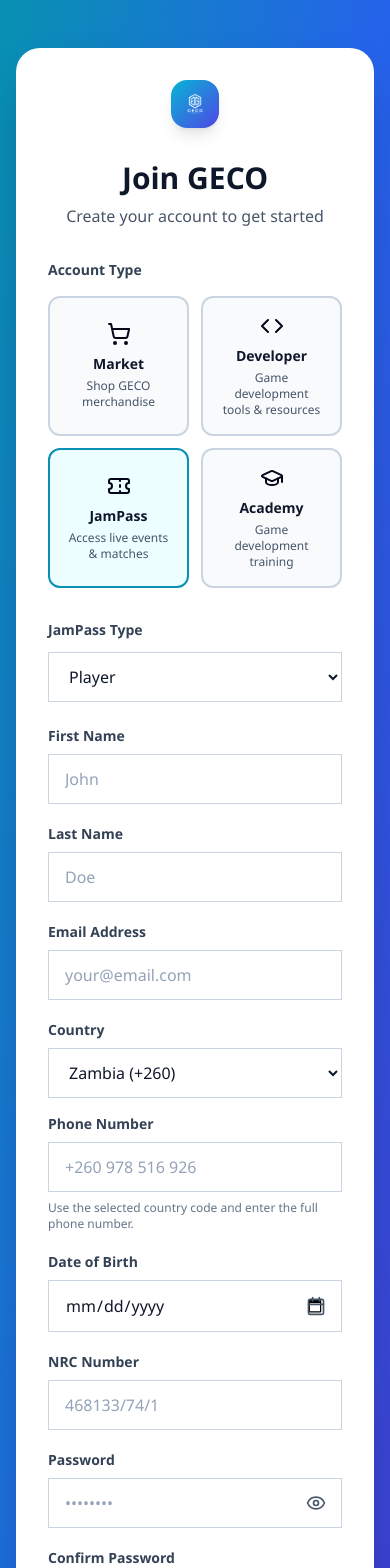
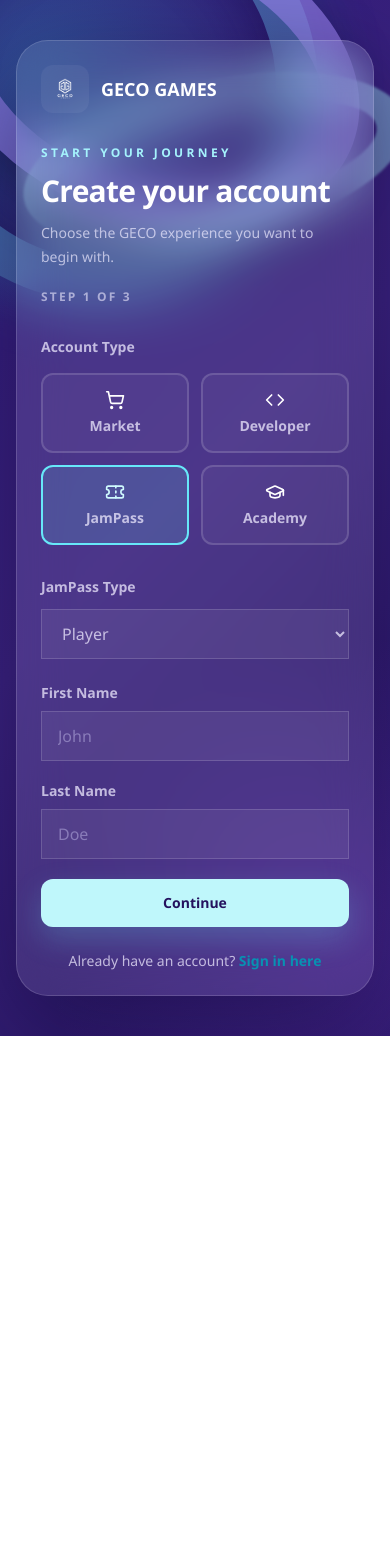
Before and after one commit to geco-games-studios/geco-games-studios, a Next.js app in the folder studios/: page /register in a window 390 px wide. Shown: the top 1568 px of the page. After the commit the page ends 1036 px from the top, so only its background shows below. Built offline with nearby package versions, Linux system fonts and the light colour scheme.

Commit message:
Patch 0.4.3

```diff
--- a/studios/app/register/page.tsx
+++ b/studios/app/register/page.tsx
@@ -3,16 +3,16 @@
 import { useState } from "react"
 import Link from "next/link"
 import { useRouter } from "next/navigation"
-import { Eye, EyeOff, Check, Calendar, Code, GraduationCap, Lock, ShoppingCart, Ticket, User } from "lucide-react"
+import { Eye, EyeOff, Check, Calendar, Code, Gamepad2, GraduationCap, Lock, Loader2, ShoppingCart, Ticket, Trophy, User } from "lucide-react"
 import Image from "next/image"
 import { COUNTRIES, ACCOUNT_TYPES, JAMPASS_SUB_TYPES, ACADEMY_SUB_TYPES } from "@/lib/countries"
 import { persistAuthSession } from "@/lib/auth-session"
 
 const ACCOUNT_TYPE_ICONS: Record<string, React.ReactNode> = {
-  cart: <ShoppingCart className="h-6 w-6" />,
-  code: <Code className="h-6 w-6" />,
-  ticket: <Ticket className="h-6 w-6" />,
-  graduation: <GraduationCap className="h-6 w-6" />,
+  cart: <ShoppingCart className="h-5 w-5" />,
+  code: <Code className="h-5 w-5" />,
+  ticket: <Ticket className="h-5 w-5" />,
+  graduation: <GraduationCap className="h-5 w-5" />,
 }
 
 export default function SignupPage() {
@@ -38,6 +38,7 @@ export default function SignupPage() {
   const [error, setError] = useState("")
   const [selectedType, setSelectedType] = useState("jampass")
   const [isLoading, setIsLoading] = useState(false)
+  const [currentStep, setCurrentStep] = useState<1 | 2 | 3>(1)
   const router = useRouter()
 
   // Academy admins register with just name/email/password + an 8-digit key.
@@ -103,6 +104,35 @@ export default function SignupPage() {
       ...prev,
       account_type: accountType,
     }))
+  }
+
+  const continueToDetails = () => {
+    setError("")
+    if (!formData.first_name.trim()) return setError("First name is required")
+    if (!formData.last_name.trim()) return setError("Last name is required")
+    setCurrentStep(2)
+  }
+
+  const continueToConfirmation = () => {
+    setError("")
+    if (!formData.email.includes("@")) return setError("Please enter a valid email address")
+    if (!isAcademyAdmin && !formData.phone_number.trim()) return setError("Phone number is required")
+    if (!isAcademyAdmin && !formData.date_of_birth) return setError("Date of birth is required")
+    setCurrentStep(3)
+  }
+
+  const handleFormSubmit = (event: React.FormEvent) => {
+    if (currentStep === 1) {
+      event.preventDefault()
+      continueToDetails()
+      return
+    }
+    if (currentStep === 2) {
+      event.preventDefault()
+      continueToConfirmation()
+      return
+    }
+    handleSignup(event)
   }
 
   const handleSignup = async (e: React.FormEvent) => {
@@ -259,46 +289,69 @@ export default function SignupPage() {
   }
 
   return (
-    <div className="min-h-screen bg-gradient-to-br from-cyan-600 via-blue-600 to-indigo-700 px-4 py-12 sm:px-6 lg:px-8">
-      <div className="mx-auto max-w-2xl">
-        {/* Card */}
-        <div className="rounded-3xl bg-white p-8 shadow-2xl dark:bg-slate-800 sm:p-12">
-          {/* Logo */}
-          <div className="flex justify-center mb-8">
-            <div className="relative h-12 w-12 rounded-2xl bg-gradient-to-br from-cyan-500 to-indigo-600 flex items-center justify-center shadow-lg">
-              <Image src="/logo-light.png" alt="Geco Games Studios" fill sizes="48px" className="object-contain p-1" priority />
+    <main className="register-page relative min-h-screen overflow-hidden bg-[#2c196f] text-white">
+      <div className="absolute inset-0 bg-[radial-gradient(circle_at_12%_8%,rgba(43,221,225,.28),transparent_24%),radial-gradient(circle_at_88%_90%,rgba(136,73,232,.28),transparent_30%),linear-gradient(135deg,#311b79_0%,#3b237f_48%,#25145f_100%)]" />
+      <div className="absolute -left-28 -top-32 h-[430px] w-[430px] rounded-full border-[42px] border-cyan-300/30 shadow-[inset_0_0_60px_rgba(10,10,60,.45),0_0_70px_rgba(34,211,238,.18)]" />
+      <div className="absolute -left-16 -top-20 h-[300px] w-[430px] rotate-[20deg] rounded-[50%] border-[36px] border-violet-400/55 shadow-[0_20px_50px_rgba(6,4,40,.45)]" />
+      <div className="absolute left-5 top-20 h-[160px] w-[390px] -rotate-[12deg] rounded-[50%] border-[30px] border-cyan-200/45 blur-[1px]" />
+
+      <div className="relative z-10 mx-auto grid min-h-screen w-full max-w-[1440px] lg:grid-cols-[.92fr_1.08fr]">
+        <section className="relative hidden min-h-screen flex-col justify-end px-12 py-16 lg:flex xl:px-20 xl:py-20">
+          <div className="max-w-lg">
+            <Link href="/" className="inline-flex items-center gap-4">
+              <div className="relative h-20 w-20 overflow-hidden rounded-2xl bg-white/5">
+                <Image src="/logo-light.png" alt="Geco Games Studios" fill sizes="80px" className="object-contain p-1" priority />
+              </div>
+              <div>
+                <p className="text-3xl font-black tracking-tight">GECO GAMES</p>
+                <p className="mt-1 text-xs font-bold uppercase tracking-[.3em] text-cyan-200">Studios</p>
+              </div>
+            </Link>
+            <h1 className="mt-10 text-4xl font-black leading-tight tracking-[-.03em] xl:text-5xl">Create one account for every GECO experience.</h1>
+            <p className="mt-5 max-w-md text-lg leading-8 text-violet-100/80">Play, build, compete, and learn across the GECO universe with a single account.</p>
+            <div className="mt-9 flex flex-wrap gap-3">
+              <span className="inline-flex items-center gap-2 rounded-xl border border-white/15 bg-white/5 px-4 py-3 text-sm font-bold"><Gamepad2 className="h-4 w-4 text-cyan-300" /> Developer</span>
+              <span className="inline-flex items-center gap-2 rounded-xl border border-white/15 bg-white/5 px-4 py-3 text-sm font-bold"><Trophy className="h-4 w-4 text-amber-300" /> JamPass</span>
+              <span className="inline-flex items-center gap-2 rounded-xl border border-white/15 bg-white/5 px-4 py-3 text-sm font-bold"><GraduationCap className="h-4 w-4 text-fuchsia-300" /> Academy</span>
             </div>
           </div>
+        </section>
 
-          <h1 className="text-3xl font-bold text-center text-slate-900 dark:text-white mb-2">
-            Join GECO
-          </h1>
-          <p className="text-center text-slate-600 dark:text-slate-400 mb-8">
-            Create your account to get started
-          </p>
-
+        <section className="flex min-h-screen items-start justify-center px-4 py-10 sm:px-8 lg:px-14 lg:py-16 xl:px-20">
+          <div className="w-full max-w-[960px] rounded-[2rem] border border-white/15 bg-white/[.09] p-6 shadow-[0_32px_100px_rgba(11,5,46,.45)] backdrop-blur-xl sm:p-10 xl:p-12">
+            <div className="mb-8 flex items-center gap-3 lg:hidden">
+              <div className="relative h-12 w-12 overflow-hidden rounded-xl bg-white/5"><Image src="/logo-light.png" alt="Geco Games Studios" fill sizes="48px" className="object-contain p-1" /></div>
+              <p className="text-lg font-black">GECO GAMES</p>
+            </div>
+            <p className="text-xs font-black uppercase tracking-[.28em] text-cyan-200">Start your journey</p>
+            <h2 className="mt-3 text-3xl font-black tracking-[-.025em] sm:text-4xl">Create your account</h2>
+            <p className="mt-3 text-sm leading-6 text-violet-100/70">Choose the GECO experience you want to begin with.</p>
+            <p className="mt-5 text-xs font-bold uppercase tracking-[.18em] text-violet-100/60">Step {currentStep} of 3</p>
+        {/* Card */}
+          {currentStep === 1 && (
+            <>
           {/* Account Type Selection */}
-          <div className="mb-8">
+          <div className="mt-8 mb-8">
             <label className="block text-sm font-semibold text-slate-700 dark:text-slate-300 mb-4">
               Account Type
             </label>
-            <div className="grid gap-3 grid-cols-2 md:grid-cols-3">
+            <div className="grid grid-cols-2 gap-3 md:grid-cols-4">
               {ACCOUNT_TYPES.map((type) => (
                 <button
                   key={type.value}
+                  type="button"
                   onClick={() => handleAccountTypeChange(type.value)}
-                  className={`rounded-xl p-4 text-center transition border-2 ${
+                  title={type.description}
+                  aria-label={`${type.label}: ${type.description}`}
+                  className={`flex min-h-20 flex-col items-center justify-center rounded-xl border-2 p-3 text-center transition ${
                     selectedType === type.value
-                      ? "border-cyan-600 bg-cyan-50 dark:bg-cyan-900"
-                      : "border-slate-300 bg-slate-50 hover:border-cyan-300 dark:border-slate-600 dark:bg-slate-700"
+                      ? "border-cyan-300 bg-cyan-300/15 text-cyan-100"
+                      : "border-white/15 bg-white/[.04] hover:border-cyan-300/60 hover:bg-white/[.08]"
                   }`}
                 >
-                  <div className="mb-2 flex justify-center">{ACCOUNT_TYPE_ICONS[type.icon] ?? <User className="h-6 w-6" />}</div>
-                  <p className="font-semibold text-sm text-slate-900 dark:text-white">
+                  <div className="mb-1.5">{ACCOUNT_TYPE_ICONS[type.icon] ?? <User className="h-5 w-5" />}</div>
+                  <p className="text-sm font-semibold text-slate-900 dark:text-white">
                     {type.label}
-                  </p>
-                  <p className="text-xs text-slate-600 dark:text-slate-400 mt-1">
-                    {type.description}
                   </p>
                 </button>
               ))}
@@ -348,9 +401,11 @@ export default function SignupPage() {
               </select>
             </div>
           )}
+            </>
+          )}
 
           {/* Admin registration key gate */}
-          {isAcademyAdmin && (
+          {currentStep === 3 && isAcademyAdmin && (
             <div className="mb-6 rounded-xl border-2 border-amber-300 bg-amber-50 p-4 dark:border-amber-700/60 dark:bg-amber-900/20">
               <label className="flex items-center gap-2 text-sm font-semibold text-amber-800 dark:text-amber-300 mb-2">
                 <Lock className="h-4 w-4" /> Admin Registration Key
@@ -372,7 +427,9 @@ export default function SignupPage() {
           )}
 
           {/* Signup Form */}
-          <form onSubmit={handleSignup} className="space-y-5">
+          <form onSubmit={handleFormSubmit} className="space-y-5">
+            {currentStep === 1 && (
+              <>
             {/* First Name */}
             <div>
               <label className="block text-sm font-semibold text-slate-700 dark:text-slate-300 mb-2">
@@ -405,23 +462,17 @@ export default function SignupPage() {
               />
             </div>
 
-            {/* Email */}
-            <div>
-              <label className="block text-sm font-semibold text-slate-700 dark:text-slate-300 mb-2">
-                Email Address
-              </label>
-              <input
-                type="email"
-                name="email"
-                value={formData.email}
-                onChange={handleInputChange}
-                className="w-full rounded-lg border border-slate-300 bg-white px-4 py-3 text-slate-900 placeholder:text-slate-400 focus:border-cyan-600 focus:outline-none dark:border-slate-600 dark:bg-slate-700 dark:text-white"
-                placeholder="your@email.com"
-                required
-              />
-            </div>
+              </>
+            )}
 
-            {!isAcademyAdmin && (
+            {currentStep === 2 && (
+              <div>
+                <label className="mb-2 block text-sm font-semibold text-slate-700 dark:text-slate-300">Email Address</label>
+                <input type="email" name="email" value={formData.email} onChange={handleInputChange} className="w-full rounded-lg border border-slate-300 bg-white px-4 py-3 text-slate-900 placeholder:text-slate-400 focus:border-cyan-600 focus:outline-none dark:border-slate-600 dark:bg-slate-700 dark:text-white" placeholder="your@email.com" required />
+              </div>
+            )}
+
+            {currentStep === 2 && !isAcademyAdmin && (
               <>
                 {/* Country and Phone Number */}
                 <div className="grid gap-4 md:grid-cols-[1fr_1.4fr]">
@@ -484,6 +535,11 @@ export default function SignupPage() {
                   </div>
                 </div>
 
+              </>
+            )}
+
+            {currentStep === 3 && !isAcademyAdmin && (
+              <>
                 {/* NRC Number */}
                 <div>
                   <label className="block text-sm font-semibold text-slate-700 dark:text-slate-300 mb-2">
@@ -501,6 +557,8 @@ export default function SignupPage() {
               </>
             )}
 
+            {currentStep === 3 && (
+              <>
             {/* Password */}
             <div>
               <label className="block text-sm font-semibold text-slate-700 dark:text-slate-300 mb-2">
@@ -650,14 +708,31 @@ export default function SignupPage() {
               </div>
             )}
 
-            {/* Signup Button */}
-            <button
-              type="submit"
-              disabled={isLoading}
-              className="w-full rounded-lg bg-gradient-to-r from-cyan-600 to-indigo-600 px-6 py-3 text-sm font-semibold text-white transition hover:from-cyan-700 hover:to-indigo-700 disabled:opacity-50 disabled:cursor-not-allowed"
-            >
-              {isLoading ? "Creating account..." : "Create Account"}
-            </button>
+            <div className="flex gap-3">
+              <button type="button" onClick={() => { setError(""); setCurrentStep(2) }} disabled={isLoading} className="rounded-xl border border-white/20 bg-white/5 px-5 py-3 text-sm font-black text-white transition hover:bg-white/10">Back</button>
+              <button type="submit" disabled={isLoading} className="flex flex-1 items-center justify-center gap-2 rounded-lg bg-gradient-to-r from-cyan-600 to-indigo-600 px-6 py-3 text-sm font-semibold text-white transition hover:from-cyan-700 hover:to-indigo-700 disabled:cursor-not-allowed disabled:opacity-50">
+                {isLoading && <Loader2 className="h-4 w-4 animate-spin" />}
+                {isLoading ? "Creating account..." : "Create Account"}
+              </button>
+            </div>
+              </>
+            )}
+
+            {currentStep === 1 && (
+              <>
+                {error && <div className="rounded-lg bg-red-50 p-4 text-sm text-red-700 dark:bg-red-900 dark:text-red-200">{error}</div>}
+                <button type="submit" className="flex w-full items-center justify-center rounded-xl bg-cyan-200 px-6 py-3.5 text-sm font-black text-[#24125e] shadow-[0_12px_30px_rgba(103,232,249,.22)] transition hover:bg-white">Continue</button>
+              </>
+            )}
+            {currentStep === 2 && (
+              <>
+                {error && <div className="rounded-lg bg-red-50 p-4 text-sm text-red-700 dark:bg-red-900 dark:text-red-200">{error}</div>}
+                <div className="flex gap-3">
+                  <button type="button" onClick={() => { setError(""); setCurrentStep(1) }} className="rounded-xl border border-white/20 bg-white/5 px-5 py-3 text-sm font-black text-white transition hover:bg-white/10">Back</button>
+                  <button type="button" onClick={continueToConfirmation} className="flex flex-1 items-center justify-center rounded-xl bg-cyan-200 px-6 py-3.5 text-sm font-black text-[#24125e] shadow-[0_12px_30px_rgba(103,232,249,.22)] transition hover:bg-white">Continue</button>
+                </div>
+              </>
+            )}
           </form>
 
           {/* Login Link */}
@@ -670,16 +745,23 @@ export default function SignupPage() {
               Sign in here
             </Link>
           </p>
+
         </div>
+        </section>
+      </div>
 
-        {/* Info Section */}
-        <div className="mt-8 rounded-2xl bg-white/10 backdrop-blur-xl border border-white/20 p-6 text-white">
-          <h3 className="font-semibold mb-4">Registration Note</h3>
-          <p className="text-sm text-white/90">
-            After registration, you'll receive an email confirmation. Admin will manually create your account and send you login credentials via email.
-          </p>
-        </div>
-      </div>
-    </div>
+      <style jsx>{`
+        .register-page :global(label) { color: rgba(237, 233, 254, .9) !important; }
+        .register-page :global(input), .register-page :global(select) { border-color: rgba(255, 255, 255, .15) !important; background: rgba(255, 255, 255, .06) !important; color: white !important; }
+        .register-page :global(input::placeholder) { color: rgba(221, 214, 254, .4) !important; }
+        .register-page :global(input:focus), .register-page :global(select:focus) { border-color: rgba(103, 232, 249, .7) !important; box-shadow: 0 0 0 4px rgba(103, 232, 249, .1) !important; }
+        .register-page :global(select option) { background: #2c196f; color: white; }
+        .register-page :global(.text-slate-900), .register-page :global(.text-slate-700), .register-page :global(.text-slate-600), .register-page :global(.text-slate-500), .register-page :global(.dark\\:text-slate-300), .register-page :global(.dark\\:text-slate-400) { color: rgba(237, 233, 254, .75) !important; }
+        .register-page :global(.text-green-600), .register-page :global(.dark\\:text-green-400) { color: #86efac !important; }
+        .register-page :global(.bg-red-50), .register-page :global(.dark\\:bg-red-900) { background: rgba(239, 68, 68, .12) !important; border: 1px solid rgba(252, 165, 165, .25); color: #fee2e2 !important; }
+        .register-page :global(button[type=submit]) { background: #bff7fb !important; color: #24125e !important; box-shadow: 0 12px 30px rgba(103, 232, 249, .22); font-weight: 900; }
+        .register-page :global(button[type=submit]:hover) { background: white !important; }
+      `}</style>
+    </main>
   )
 }
--- a/studios/app/register/verify/page.tsx
+++ b/studios/app/register/verify/page.tsx
@@ -1,9 +1,10 @@
 "use client"
 
 import { useEffect, useState } from "react"
+import Image from "next/image"
 import Link from "next/link"
 import { useRouter } from "next/navigation"
-import { Loader2, AlertCircle, CheckCircle, RefreshCcw } from "lucide-react"
+import { CheckCircle, Loader2, RefreshCcw, Smartphone } from "lucide-react"
 
 export default function VerifyPhonePage() {
   const [otp, setOtp] = useState("")
@@ -109,83 +110,58 @@ export default function VerifyPhonePage() {
   }
 
   return (
-    <div className="min-h-screen bg-gradient-to-br from-slate-900 via-cyan-900 to-indigo-900 flex items-center justify-center px-4 py-12">
-      <div className="w-full max-w-lg">
-        <div className="backdrop-blur-xl bg-white/10 border border-white/20 rounded-3xl p-8 shadow-2xl dark:bg-slate-800/60 dark:border-slate-700/50">
-          <div className="mb-8 text-center">
-            <div className="mx-auto mb-4 flex h-16 w-16 items-center justify-center rounded-3xl bg-cyan-500/10 text-cyan-300 shadow-lg shadow-cyan-500/10">
-              <CheckCircle className="h-8 w-8" />
+    <main className="relative min-h-screen overflow-hidden bg-[#2c196f] text-white">
+      <div className="absolute inset-0 bg-[radial-gradient(circle_at_12%_8%,rgba(43,221,225,.28),transparent_24%),radial-gradient(circle_at_88%_90%,rgba(136,73,232,.28),transparent_30%),linear-gradient(135deg,#311b79_0%,#3b237f_48%,#25145f_100%)]" />
+      <div className="absolute -left-28 -top-32 h-[430px] w-[430px] rounded-full border-[42px] border-cyan-300/30 shadow-[inset_0_0_60px_rgba(10,10,60,.45),0_0_70px_rgba(34,211,238,.18)]" />
+      <div className="absolute -left-16 -top-20 h-[300px] w-[430px] rotate-[20deg] rounded-[50%] border-[36px] border-violet-400/55 shadow-[0_20px_50px_rgba(6,4,40,.45)]" />
+
+      <section className="relative z-10 flex min-h-screen items-center justify-center px-4 py-10 sm:px-8">
+        <div className="w-full max-w-[540px] rounded-[2rem] border border-white/15 bg-white/[.09] p-6 shadow-[0_32px_100px_rgba(11,5,46,.45)] backdrop-blur-xl sm:p-10">
+          <Link href="/" className="mb-8 flex items-center gap-3">
+            <div className="relative h-12 w-12 overflow-hidden rounded-xl bg-white/5">
+              <Image src="/logo-light.png" alt="Geco Games Studios" fill sizes="48px" className="object-contain p-1" priority />
             </div>
-            <h1 className="text-3xl font-bold text-white">Verify Your Phone</h1>
-            <p className="mt-3 text-sm text-slate-300">
-              Enter the OTP sent to your phone number to complete registration.
-            </p>
+            <p className="text-lg font-black">GECO GAMES</p>
+          </Link>
+
+          <div className="mb-8">
+            <div className="mb-5 flex h-14 w-14 items-center justify-center rounded-2xl border border-cyan-200/20 bg-cyan-300/10 text-cyan-200">
+              <Smartphone className="h-7 w-7" />
+            </div>
+            <p className="text-xs font-black uppercase tracking-[.28em] text-cyan-200">Secure verification</p>
+            <h1 className="mt-3 text-3xl font-black tracking-[-.025em] sm:text-4xl">Verify your phone</h1>
+            <p className="mt-3 text-sm leading-6 text-violet-100/70">Enter the one-time passcode we sent to complete your registration.</p>
           </div>
 
-          <div className="rounded-2xl bg-white/5 p-5 border border-slate-400/10 mb-6 text-slate-200">
-            <p className="text-sm">
-              Verification code sent to:
-            </p>
-            <p className="mt-2 font-semibold text-white break-words">{phone || "No phone number available"}</p>
+          <div className="mb-6 rounded-xl border border-white/15 bg-white/[.06] p-4">
+            <p className="text-xs font-bold uppercase tracking-wider text-violet-100/55">Code sent to</p>
+            <p className="mt-2 break-words text-sm font-bold text-white">{phone || "No phone number available"}</p>
           </div>
 
           <form onSubmit={handleVerify} className="space-y-5">
             <div>
-              <label className="block text-sm font-semibold text-slate-200 mb-2">
-                One-time Passcode
-              </label>
-              <input
-                type="text"
-                value={otp}
-                onChange={(e) => setOtp(e.target.value)}
-                placeholder="Enter 6-digit code"
-                className="w-full rounded-2xl border border-slate-400/30 bg-slate-950/80 px-4 py-3 text-white placeholder:text-slate-500 focus:border-cyan-400 focus:outline-none focus:ring-2 focus:ring-cyan-400/20"
-                maxLength={6}
-                required
-              />
+              <label htmlFor="otp" className="mb-2 block text-xs font-bold text-violet-100">One-time passcode</label>
+              <input id="otp" type="text" inputMode="numeric" autoComplete="one-time-code" value={otp} onChange={(e) => setOtp(e.target.value)} placeholder="Enter 6-digit code" className="w-full rounded-xl border border-white/15 bg-white/[.06] px-4 py-3.5 text-center text-lg font-bold tracking-[.35em] text-white outline-none transition placeholder:text-left placeholder:text-sm placeholder:font-normal placeholder:tracking-normal placeholder:text-violet-200/35 focus:border-cyan-300/70 focus:ring-4 focus:ring-cyan-300/10" maxLength={6} required />
             </div>
 
-            {error && (
-              <div className="rounded-2xl bg-red-500/10 border border-red-500/30 p-4 text-sm text-red-200">
-                {error}
-              </div>
-            )}
+            {error && <div className="rounded-xl border border-red-300/20 bg-red-500/10 p-4 text-sm text-red-100">{error}</div>}
+            {success && <div className="flex gap-3 rounded-xl border border-emerald-300/20 bg-emerald-500/10 p-4 text-sm text-emerald-100"><CheckCircle className="h-5 w-5 shrink-0" />{success}</div>}
 
-            {success && (
-              <div className="rounded-2xl bg-emerald-500/10 border border-emerald-500/30 p-4 text-sm text-emerald-100">
-                {success}
-              </div>
-            )}
-
-            <button
-              type="submit"
-              disabled={isLoading}
-              className="w-full rounded-2xl bg-gradient-to-r from-cyan-500 to-indigo-600 px-5 py-3 text-sm font-semibold text-white transition hover:from-cyan-600 hover:to-indigo-700 disabled:opacity-50 disabled:cursor-not-allowed flex items-center justify-center gap-2"
-            >
+            <button type="submit" disabled={isLoading} className="flex w-full items-center justify-center gap-2 rounded-xl bg-cyan-200 px-6 py-3.5 text-sm font-black text-[#24125e] shadow-[0_12px_30px_rgba(103,232,249,.22)] transition hover:bg-white disabled:cursor-not-allowed disabled:opacity-50">
               {isLoading && <Loader2 className="h-4 w-4 animate-spin" />}
-              Verify Phone
+              {isLoading ? "Verifying..." : "Verify phone"}
             </button>
           </form>
 
-          <div className="mt-6 flex flex-col gap-3 sm:flex-row sm:items-center sm:justify-between">
-            <button
-              type="button"
-              onClick={handleResend}
-              disabled={isResending}
-              className="inline-flex items-center justify-center gap-2 rounded-2xl border border-slate-500/30 bg-slate-950/70 px-4 py-3 text-sm font-semibold text-slate-100 transition hover:border-cyan-400 hover:text-cyan-200 disabled:opacity-50 disabled:cursor-not-allowed"
-            >
-              <RefreshCcw className="h-4 w-4" />
-              {isResending ? "Resending..." : "Resend Code"}
+          <div className="mt-6 grid gap-3 sm:grid-cols-2">
+            <button type="button" onClick={handleResend} disabled={isResending} className="inline-flex items-center justify-center gap-2 rounded-xl border border-white/20 bg-white/5 px-4 py-3 text-sm font-black text-white transition hover:bg-white/10 disabled:cursor-not-allowed disabled:opacity-50">
+              <RefreshCcw className={`h-4 w-4 ${isResending ? "animate-spin" : ""}`} />
+              {isResending ? "Resending..." : "Resend code"}
             </button>
-            <Link
-              href="/register"
-              className="text-sm font-medium text-cyan-300 hover:text-cyan-100"
-            >
-              Back to registration
-            </Link>
+            <Link href="/register" className="inline-flex items-center justify-center rounded-xl px-4 py-3 text-sm font-bold text-cyan-200 transition hover:bg-white/5 hover:text-white">Back to registration</Link>
           </div>
         </div>
-      </div>
-    </div>
+      </section>
+    </main>
   )
 }
```
